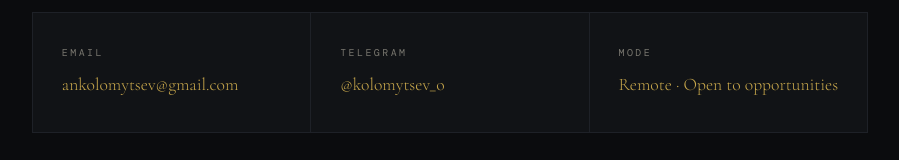
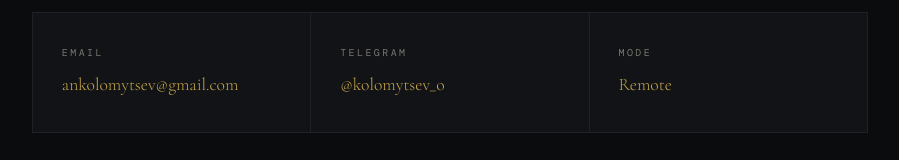
Before and after one commit to knalex/oleksandr_kolomytsev, a plain HTML site: page index.html in a window 1280 px wide. Shown: the part 4035-4195 px from the top of the page, without its empty margins (190-1089 px from the left). Drawn offline with nearby package versions, Linux system fonts and the light colour scheme; a web font is replaced by a local one.

Commit message:
Update contact mode to 'Remote'

```diff
--- a/index.html
+++ b/index.html
@@ -649,7 +649,7 @@
     </a>
     <div class="contact-item">
       <span class="contact-type">Mode</span>
-      <span class="contact-val">Remote · Open to opportunities</span>
+      <span class="contact-val">Remote</span>
     </div>
   </div>
 </section>
```
